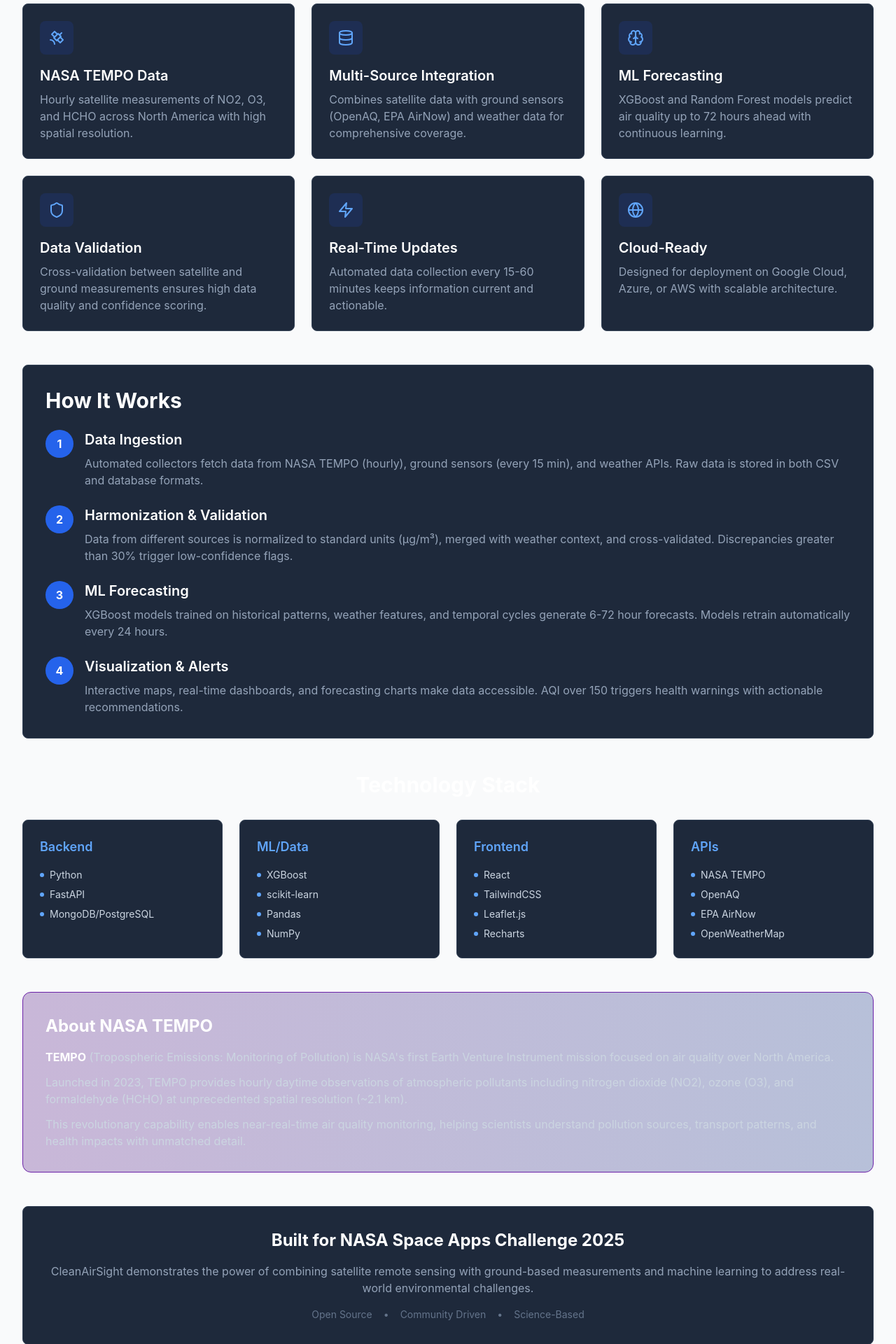
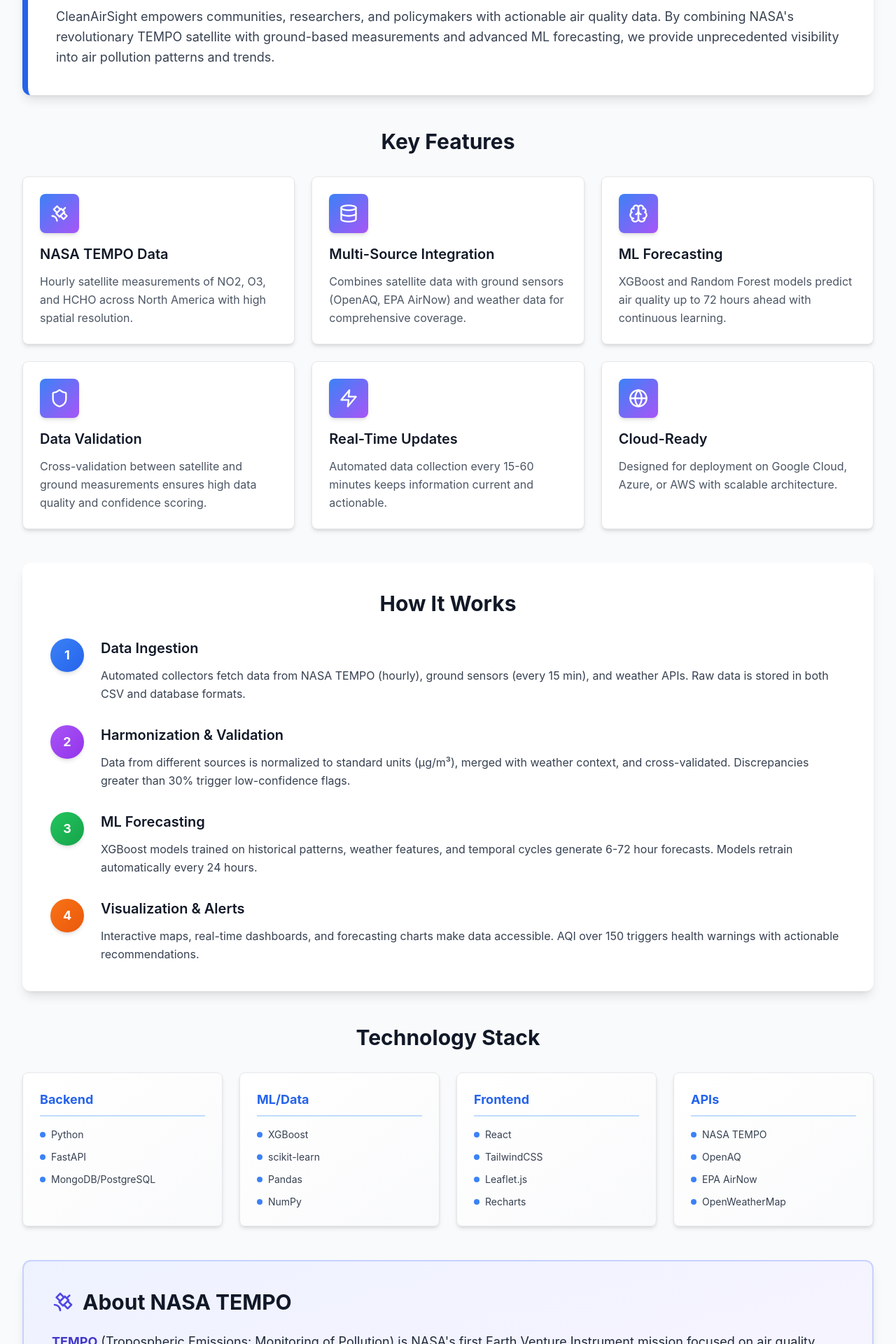
Before and after one commit to STIWARTs/CleanAirSight, a React (Vite) app in the folder frontend/: page /about in a window 1280 px wide. Shown: the part 660-2580 px from the top of the page at 70% size. Built offline with nearby package versions, Linux system fonts and the light colour scheme.

Commit message:
improve About Page

```diff
--- a/frontend/src/pages/About.jsx
+++ b/frontend/src/pages/About.jsx
@@ -44,18 +44,21 @@
   return (
     <div className="space-y-12">
       {/* Hero Section */}
-      <div className="text-center">
-        <h1 className="text-4xl font-bold text-white mb-4">About CleanAirSight</h1>
-        <p className="text-xl text-slate-400 max-w-3xl mx-auto">
+      <div className="text-center bg-gradient-to-br from-blue-600 to-purple-600 rounded-2xl p-12 shadow-2xl">
+        <div className="inline-flex items-center justify-center w-20 h-20 bg-white rounded-full mb-6">
+          <Satellite className="w-10 h-10 text-blue-600" />
+        </div>
+        <h1 className="text-5xl font-bold text-white mb-6">About CleanAirSight</h1>
+        <p className="text-xl text-blue-100 max-w-3xl mx-auto leading-relaxed">
           A cutting-edge air quality monitoring and forecasting platform that leverages NASA's TEMPO satellite data,
           ground sensors, and machine learning to provide accurate, real-time insights.
         </p>
       </div>
 
       {/* Mission Statement */}
-      <div className="bg-gradient-to-br from-blue-900/30 to-purple-900/30 rounded-xl p-8 border border-blue-800">
-        <h2 className="text-2xl font-bold text-white mb-4">Our Mission</h2>
-        <p className="text-slate-300 text-lg leading-relaxed">
+      <div className="bg-white rounded-xl p-10 shadow-lg border-l-8 border-blue-600">
+        <h2 className="text-3xl font-bold text-gray-900 mb-4">Our Mission</h2>
+        <p className="text-gray-700 text-lg leading-relaxed">
           CleanAirSight empowers communities, researchers, and policymakers with actionable air quality data.
           By combining NASA's revolutionary TEMPO satellite with ground-based measurements and advanced ML forecasting,
           we provide unprecedented visibility into air pollution patterns and trends.
@@ -64,20 +67,20 @@
 
       {/* Features Grid */}
       <div>
-        <h2 className="text-3xl font-bold text-white mb-8 text-center">Key Features</h2>
+        <h2 className="text-3xl font-bold text-gray-900 mb-8 text-center">Key Features</h2>
         <div className="grid grid-cols-1 md:grid-cols-2 lg:grid-cols-3 gap-6">
           {features.map((feature, idx) => {
             const Icon = feature.icon;
             return (
               <div
                 key={idx}
-                className="bg-slate-800 rounded-lg p-6 border border-slate-700 hover:border-blue-600 transition-colors"
+                className="bg-white rounded-lg p-6 shadow-md hover:shadow-xl transition-all duration-300 border border-gray-200 hover:border-blue-500"
               >
-                <div className="w-12 h-12 bg-blue-900/30 rounded-lg flex items-center justify-center mb-4">
-                  <Icon className="w-6 h-6 text-blue-400" />
+                <div className="w-14 h-14 bg-gradient-to-br from-blue-500 to-purple-500 rounded-lg flex items-center justify-center mb-4 shadow-md">
+                  <Icon className="w-7 h-7 text-white" />
                 </div>
-                <h3 className="text-xl font-semibold text-white mb-2">{feature.title}</h3>
-                <p className="text-slate-400">{feature.description}</p>
+                <h3 className="text-xl font-semibold text-gray-900 mb-3">{feature.title}</h3>
+                <p className="text-gray-600 leading-relaxed">{feature.description}</p>
               </div>
             );
           })}
@@ -85,55 +88,55 @@
       </div>
 
       {/* How It Works */}
-      <div className="bg-slate-800 rounded-lg p-8 border border-slate-700">
-        <h2 className="text-3xl font-bold text-white mb-6">How It Works</h2>
-        <div className="space-y-6">
-          <div className="flex gap-4">
-            <div className="flex-shrink-0 w-10 h-10 bg-blue-600 rounded-full flex items-center justify-center text-white font-bold">
+      <div className="bg-white rounded-xl p-10 shadow-lg">
+        <h2 className="text-3xl font-bold text-gray-900 mb-8 text-center">How It Works</h2>
+        <div className="space-y-8">
+          <div className="flex gap-6 items-start">
+            <div className="flex-shrink-0 w-12 h-12 bg-gradient-to-br from-blue-500 to-blue-600 rounded-full flex items-center justify-center text-white font-bold text-lg shadow-md">
               1
             </div>
-            <div>
-              <h3 className="text-xl font-semibold text-white mb-2">Data Ingestion</h3>
-              <p className="text-slate-400">
+            <div className="flex-1">
+              <h3 className="text-xl font-semibold text-gray-900 mb-3">Data Ingestion</h3>
+              <p className="text-gray-700 leading-relaxed">
                 Automated collectors fetch data from NASA TEMPO (hourly), ground sensors (every 15 min),
                 and weather APIs. Raw data is stored in both CSV and database formats.
               </p>
             </div>
           </div>
 
-          <div className="flex gap-4">
-            <div className="flex-shrink-0 w-10 h-10 bg-blue-600 rounded-full flex items-center justify-center text-white font-bold">
+          <div className="flex gap-6 items-start">
+            <div className="flex-shrink-0 w-12 h-12 bg-gradient-to-br from-purple-500 to-purple-600 rounded-full flex items-center justify-center text-white font-bold text-lg shadow-md">
               2
             </div>
-            <div>
-              <h3 className="text-xl font-semibold text-white mb-2">Harmonization & Validation</h3>
-              <p className="text-slate-400">
+            <div className="flex-1">
+              <h3 className="text-xl font-semibold text-gray-900 mb-3">Harmonization & Validation</h3>
+              <p className="text-gray-700 leading-relaxed">
                 Data from different sources is normalized to standard units (µg/m³), merged with weather context,
                 and cross-validated. Discrepancies greater than 30% trigger low-confidence flags.
               </p>
             </div>
           </div>
 
-          <div className="flex gap-4">
-            <div className="flex-shrink-0 w-10 h-10 bg-blue-600 rounded-full flex items-center justify-center text-white font-bold">
+          <div className="flex gap-6 items-start">
+            <div className="flex-shrink-0 w-12 h-12 bg-gradient-to-br from-green-500 to-green-600 rounded-full flex items-center justify-center text-white font-bold text-lg shadow-md">
               3
             </div>
-            <div>
-              <h3 className="text-xl font-semibold text-white mb-2">ML Forecasting</h3>
-              <p className="text-slate-400">
+            <div className="flex-1">
+              <h3 className="text-xl font-semibold text-gray-900 mb-3">ML Forecasting</h3>
+              <p className="text-gray-700 leading-relaxed">
                 XGBoost models trained on historical patterns, weather features, and temporal cycles generate
                 6-72 hour forecasts. Models retrain automatically every 24 hours.
               </p>
             </div>
           </div>
 
-          <div className="flex gap-4">
-            <div className="flex-shrink-0 w-10 h-10 bg-blue-600 rounded-full flex items-center justify-center text-white font-bold">
+          <div className="flex gap-6 items-start">
+            <div className="flex-shrink-0 w-12 h-12 bg-gradient-to-br from-orange-500 to-orange-600 rounded-full flex items-center justify-center text-white font-bold text-lg shadow-md">
               4
             </div>
-            <div>
-              <h3 className="text-xl font-semibold text-white mb-2">Visualization & Alerts</h3>
-              <p className="text-slate-400">
+            <div className="flex-1">
+              <h3 className="text-xl font-semibold text-gray-900 mb-3">Visualization & Alerts</h3>
+              <p className="text-gray-700 leading-relaxed">
                 Interactive maps, real-time dashboards, and forecasting charts make data accessible.
                 AQI over 150 triggers health warnings with actionable recommendations.
               </p>
@@ -144,18 +147,18 @@
 
       {/* Tech Stack */}
       <div>
-        <h2 className="text-3xl font-bold text-white mb-8 text-center">Technology Stack</h2>
+        <h2 className="text-3xl font-bold text-gray-900 mb-8 text-center">Technology Stack</h2>
         <div className="grid grid-cols-1 md:grid-cols-2 lg:grid-cols-4 gap-6">
           {techStack.map((stack, idx) => (
             <div
               key={idx}
-              className="bg-slate-800 rounded-lg p-6 border border-slate-700"
+              className="bg-gradient-to-br from-white to-gray-50 rounded-lg p-6 shadow-md border border-gray-200 hover:shadow-lg transition-shadow"
             >
-              <h3 className="text-lg font-semibold text-blue-400 mb-4">{stack.category}</h3>
-              <ul className="space-y-2">
+              <h3 className="text-lg font-bold text-blue-600 mb-4 pb-2 border-b-2 border-blue-200">{stack.category}</h3>
+              <ul className="space-y-3">
                 {stack.items.map((item, itemIdx) => (
-                  <li key={itemIdx} className="text-slate-300 text-sm flex items-center gap-2">
-                    <div className="w-1.5 h-1.5 bg-blue-400 rounded-full"></div>
+                  <li key={itemIdx} className="text-gray-700 text-sm flex items-center gap-2">
+                    <div className="w-2 h-2 bg-blue-500 rounded-full"></div>
                     {item}
                   </li>
                 ))}
@@ -166,37 +169,41 @@
       </div>
 
       {/* NASA TEMPO Info */}
-      <div className="bg-gradient-to-r from-purple-900/30 to-blue-900/30 rounded-xl p-8 border border-purple-800">
-        <h2 className="text-2xl font-bold text-white mb-4">About NASA TEMPO</h2>
-        <div className="text-slate-300 space-y-3">
+      <div className="bg-gradient-to-br from-indigo-50 to-purple-50 rounded-xl p-10 shadow-lg border-2 border-indigo-200">
+        <div className="flex items-center gap-3 mb-6">
+          <Satellite className="w-8 h-8 text-indigo-600" />
+          <h2 className="text-3xl font-bold text-gray-900">About NASA TEMPO</h2>
+        </div>
+        <div className="text-gray-800 space-y-4 text-lg leading-relaxed">
           <p>
-            <strong className="text-white">TEMPO</strong> (Tropospheric Emissions: Monitoring of Pollution) is NASA's
+            <strong className="text-indigo-700 font-bold">TEMPO</strong> (Tropospheric Emissions: Monitoring of Pollution) is NASA's
             first Earth Venture Instrument mission focused on air quality over North America.
           </p>
           <p>
-            Launched in 2023, TEMPO provides hourly daytime observations of atmospheric pollutants including
+            Launched in 2023, TEMPO provides <strong className="text-indigo-700">hourly daytime observations</strong> of atmospheric pollutants including
             nitrogen dioxide (NO2), ozone (O3), and formaldehyde (HCHO) at unprecedented spatial resolution (~2.1 km).
           </p>
           <p>
-            This revolutionary capability enables near-real-time air quality monitoring, helping scientists understand
+            This revolutionary capability enables <strong className="text-indigo-700">near-real-time air quality monitoring</strong>, helping scientists understand
             pollution sources, transport patterns, and health impacts with unmatched detail.
           </p>
         </div>
       </div>
 
       {/* Team & Credits */}
-      <div className="text-center bg-slate-800 rounded-lg p-8 border border-slate-700">
-        <h2 className="text-2xl font-bold text-white mb-4">Built for NASA Space Apps Challenge 2025</h2>
-        <p className="text-slate-400 mb-4">
+      <div className="text-center bg-gradient-to-br from-gray-900 to-gray-800 rounded-2xl p-12 shadow-2xl">
+        <div className="inline-flex items-center justify-center w-16 h-16 bg-white rounded-full mb-6">
+          <Globe className="w-8 h-8 text-blue-600" />
+        </div>
+        <h2 className="text-3xl font-bold text-white mb-6">Built for NASA Space Apps Challenge 2025</h2>
+        <p className="text-gray-300 text-lg mb-8 max-w-3xl mx-auto leading-relaxed">
           CleanAirSight demonstrates the power of combining satellite remote sensing with ground-based measurements
           and machine learning to address real-world environmental challenges.
         </p>
-        <div className="flex justify-center gap-4 text-sm text-slate-500">
-          <span>Open Source</span>
-          <span>•</span>
-          <span>Community Driven</span>
-          <span>•</span>
-          <span>Science-Based</span>
+        <div className="flex flex-wrap justify-center gap-6 text-sm font-medium">
+          <span className="px-4 py-2 bg-blue-600 text-white rounded-full">Open Source</span>
+          <span className="px-4 py-2 bg-purple-600 text-white rounded-full">Community Driven</span>
+          <span className="px-4 py-2 bg-green-600 text-white rounded-full">Science-Based</span>
         </div>
       </div>
     </div>
```
